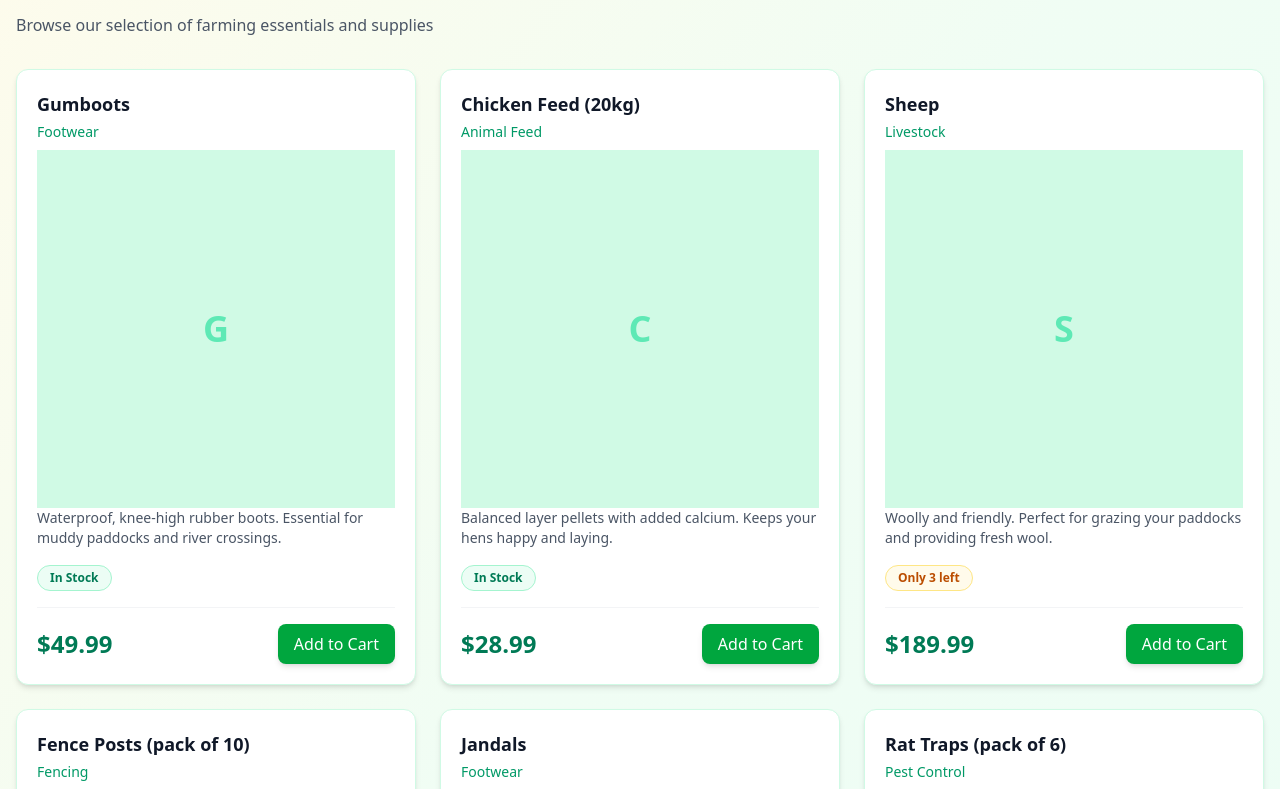
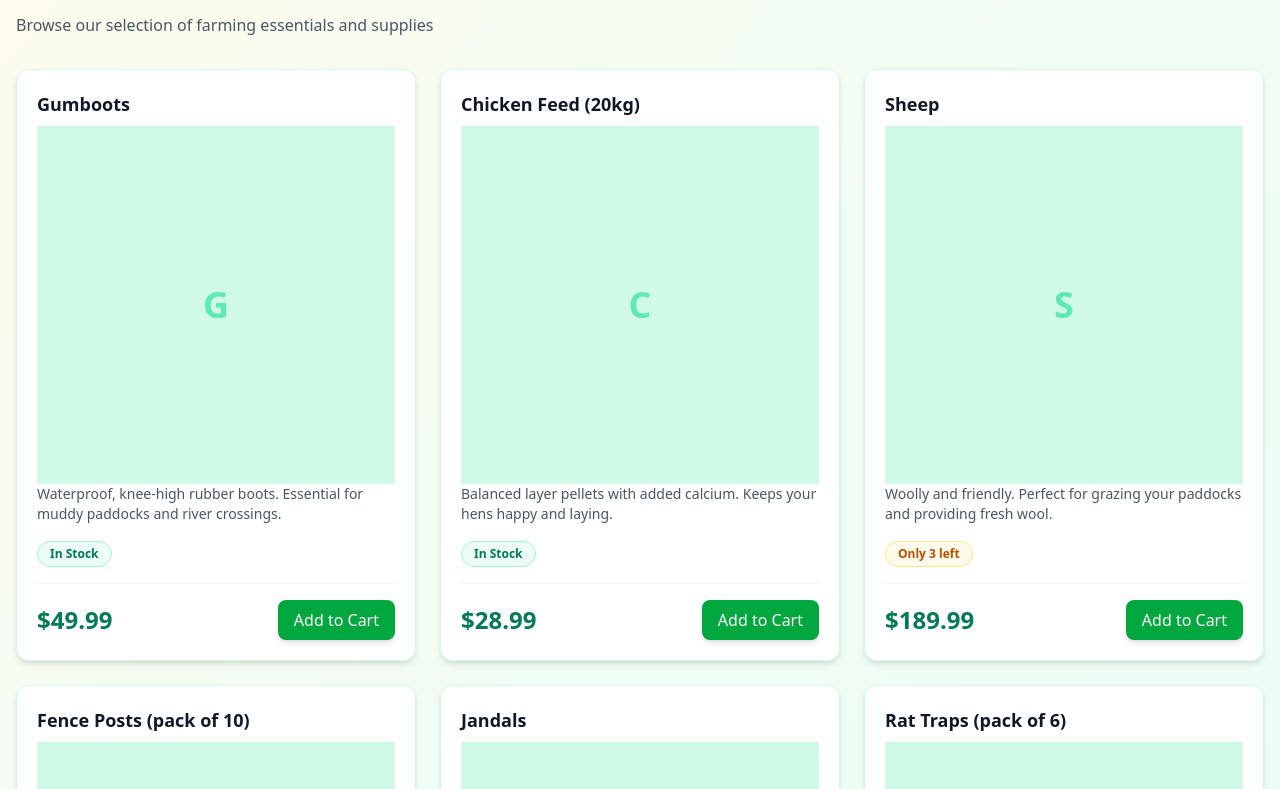
Before and after one commit to TCWilliams/shopping-cart-technical-test, a React (Vite) app: page / in a window 1280 px wide. Shown: the part 251-1040 px from the top of the page. Built offline with nearby package versions, Linux system fonts and the light colour scheme.

Commit message:
Remove category

```diff
--- a/src/components/ProductCard/ProductCard.tsx
+++ b/src/components/ProductCard/ProductCard.tsx
@@ -23,9 +23,6 @@ export function ProductCard({
               <h3 className="font-bold text-lg text-gray-900">
                 {product.name}
               </h3>
-              <p className="text-sm text-emerald-600 font-medium mt-1">
-                {product.category}
-              </p>
             </div>
           </div>
           {/* Image Placeholder */}
--- a/src/data/products.ts
+++ b/src/data/products.ts
@@ -1,4 +1,4 @@
-import type { Product } from '../types'
+import type { Product } from '@/types'
 
 export const products: Product[] = [
   {
@@ -8,7 +8,6 @@ export const products: Product[] = [
       'Waterproof, knee-high rubber boots. Essential for muddy paddocks and river crossings.',
     price: 4999,
 
-    category: 'Footwear',
     stockCount: 12,
   },
   {
@@ -17,7 +16,6 @@ export const products: Product[] = [
     description:
       'Balanced layer pellets with added calcium. Keeps your hens happy and laying.',
     price: 2899,
-    category: 'Animal Feed',
     stockCount: 34,
   },
   {
@@ -26,7 +24,6 @@ export const products: Product[] = [
     description:
       'Woolly and friendly. Perfect for grazing your paddocks and providing fresh wool.',
     price: 18999,
-    category: 'Livestock',
     stockCount: 3,
   },
   {
@@ -35,7 +32,6 @@ export const products: Product[] = [
     description:
       'Treated pine, 1.8m. Suitable for stock fencing and boundary lines.',
     price: 5499,
-    category: 'Fencing',
     stockCount: 0,
   },
   {
@@ -44,7 +40,6 @@ export const products: Product[] = [
     description:
       'Classic NZ jandals. For when the gumboots come off at the back door.',
     price: 1299,
-    category: 'Footwear',
     stockCount: 2,
   },
   {
@@ -53,7 +48,6 @@ export const products: Product[] = [
     description:
       'Heavy-duty snap traps. Effective against rats in the barn, shed, or feed room.',
     price: 1899,
-    category: 'Pest Control',
     stockCount: 28,
   },
 ]
--- a/src/types.ts
+++ b/src/types.ts
@@ -4,7 +4,6 @@ export interface Product {
   description: string
   imageUrl?: string
   price: number
-  category: string
   stockCount: number
 }
 
```
Also changed, not shown: 2 other files (tests, documents, lock files or other folders).
